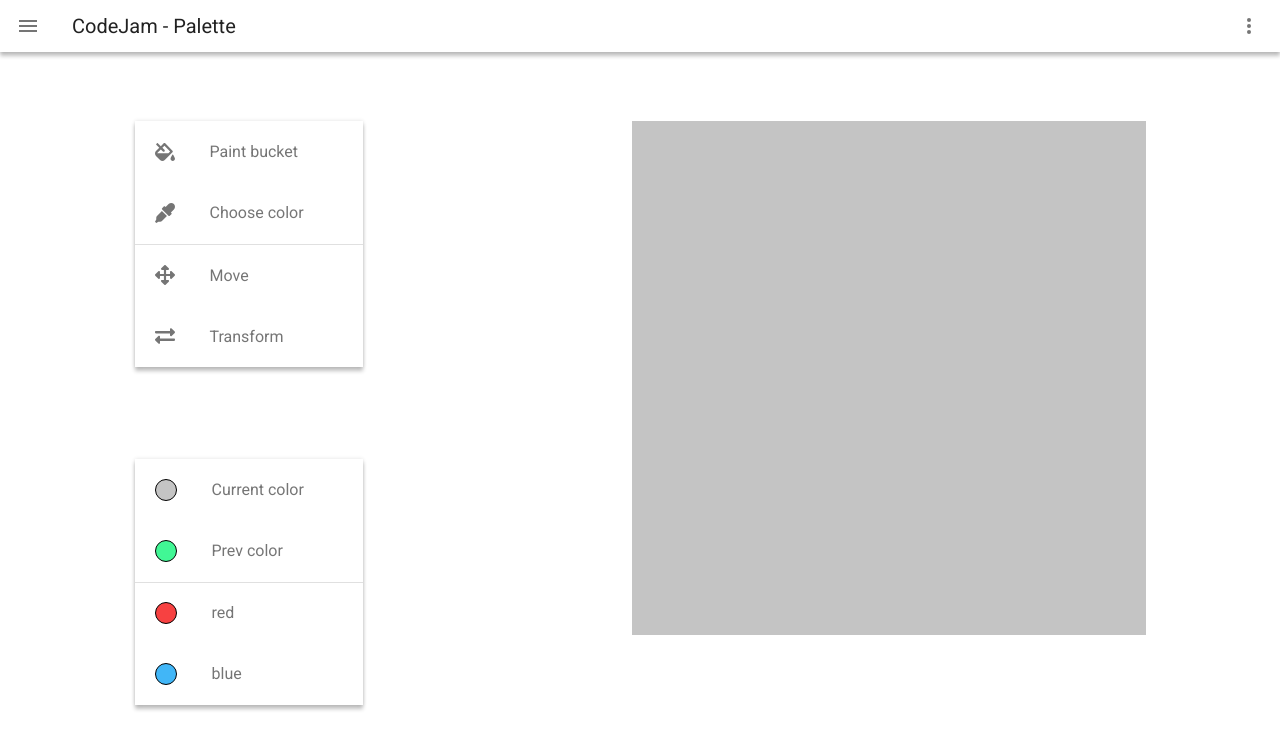
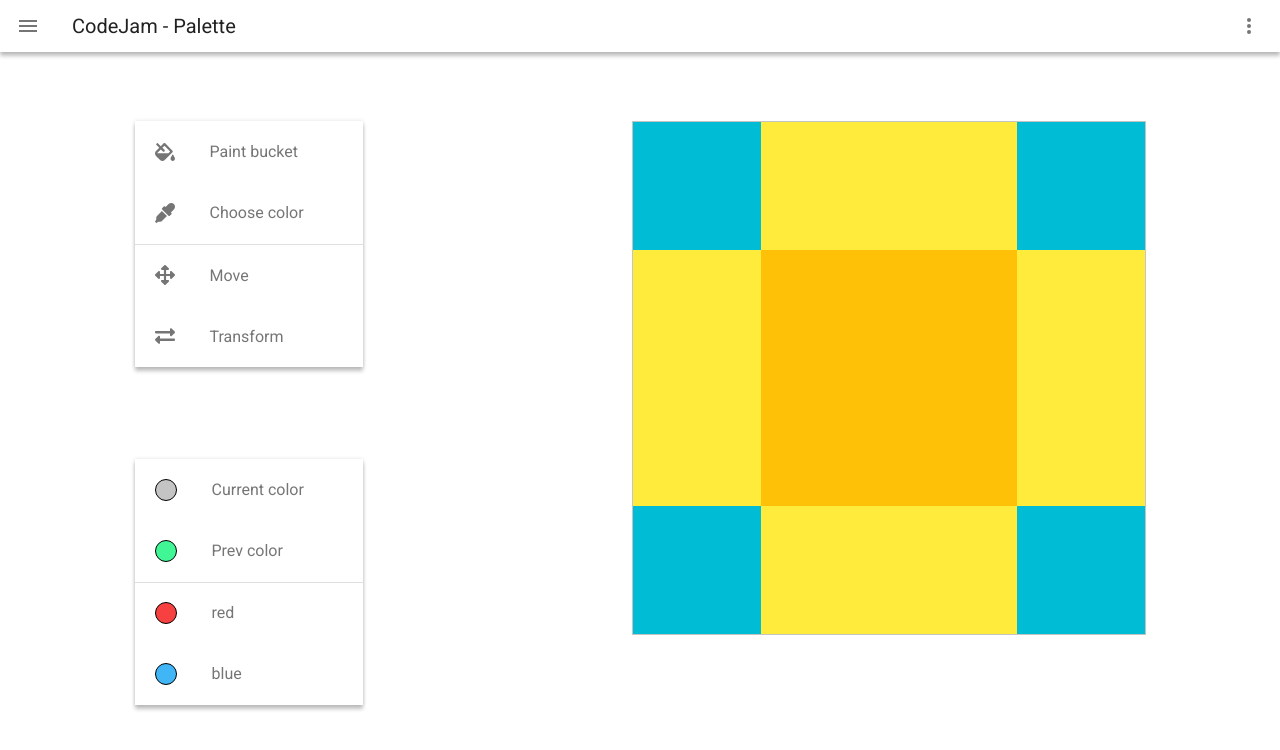
Before and after one commit to kateekate/codejam-canvas, a website: page 4x4.html in a window 1280 px wide. Drawn offline with Linux system fonts and the light colour scheme.

Commit message:
add: drawing color matrix 4x4

```diff
--- a/4x4.css
+++ b/4x4.css
@@ -70,6 +70,7 @@
   flex: 1;
   display: flex;
   align-items: center;
+  cursor: pointer;
 }
 
 .tools_tool-icon {
--- a/4x4.html
+++ b/4x4.html
@@ -68,7 +68,7 @@
       <canvas id="myCanvas"></canvas>
     </div>
   </main>
-  <script src="4x4.js"></script>
+  <script src="./4x4.js"></script>
 </body>
 
 </html>
--- a/4x4.js
+++ b/4x4.js
@@ -1,2 +1,20 @@
 const canvas = document.getElementById('myCanvas')
 const ctx = canvas.getContext('2d')
+canvas.width = 512
+canvas.height = 512
+
+fetch('./4x4.json')
+  .then(response => response.json())
+  .then(data => {
+    const colors = data
+    const squareSize = 128
+    const rows = canvas.height / squareSize
+    const cols = canvas.width / squareSize
+
+    for (let row = 0; row < rows; row++) {
+      for (let col = 0; col < cols; col++) {
+        ctx.fillStyle = '#' + colors[row][col]
+        ctx.fillRect(col * squareSize, row * squareSize, squareSize, squareSize)
+      }
+    }
+  })
```
